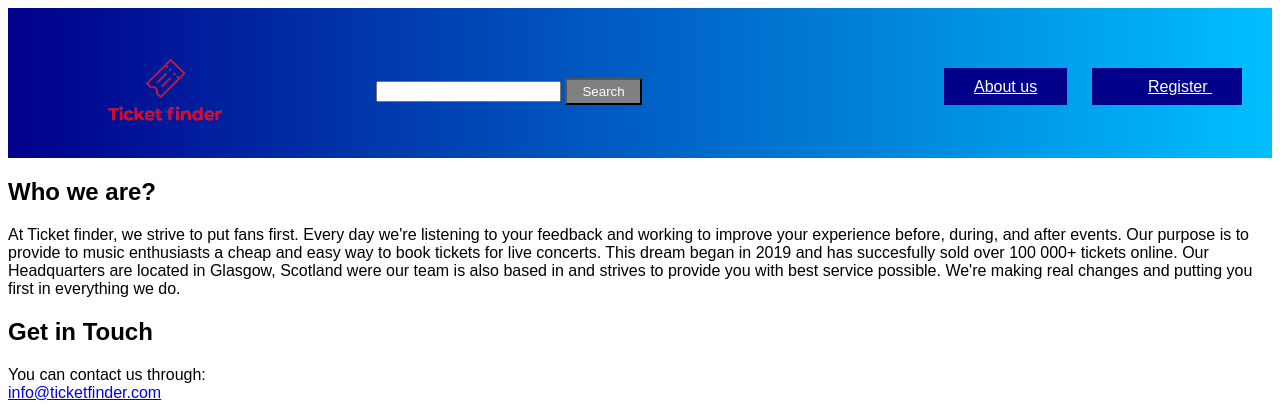
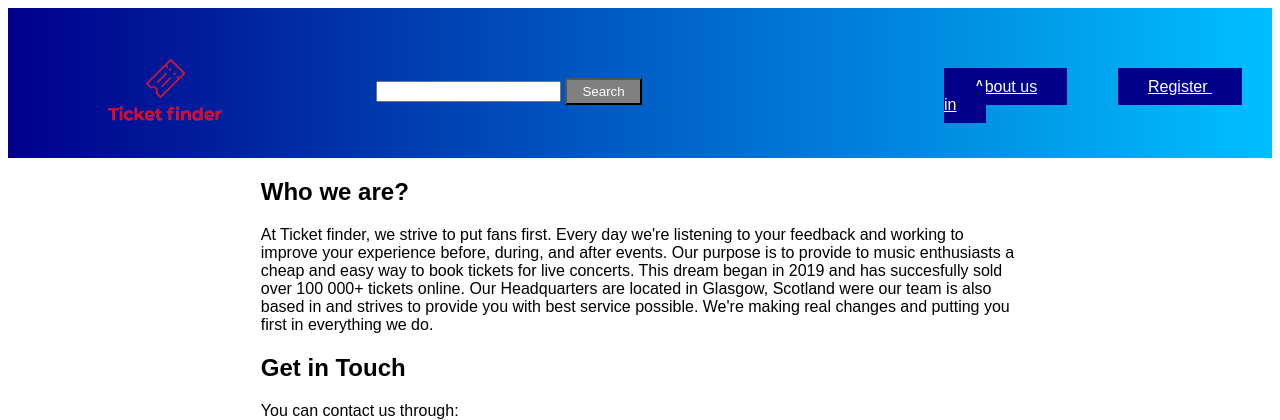
Before and after one commit to 2572258P/10b, a Django app: page /about/ in a window 1280 px wide; the page is wider, and only the part inside the window is pictured. Shown: the top 420 px of that part. Run offline with Django 3.2, Linux system fonts and the light colour scheme.

Commit message:
about page aligned center

```diff
--- a/templates/concert/about.html
+++ b/templates/concert/about.html
@@ -4,21 +4,28 @@
 About Rango
 {% endblock %}
 
+{% block style_block %}
+    .center{
+	width:60%;
+	margin-left:20%;
+	align: left;
+
+	}
+{% endblock %}
 
 {% block body_block %}
-<div title= " About"></div>
+<div title= " About" class ="center">
 	<h2>Who we are?</h2>
-	<div class = "centered" >
+	<div >
 		<p>At Ticket finder, we strive to put fans first. Every day we're listening to your feedback and working to improve your experience before, during, and after events.
 		Our purpose is to provide to music enthusiasts a cheap and easy way to book tickets for live concerts. This dream began in 2019 and has succesfully sold over 100 000+ tickets online.
 		Our Headquarters are located in Glasgow, Scotland were our team is also based in and strives to provide you with best service possible. We're making real changes and putting you first in everything we do.<br/> </p>
 	</div>
 </div>
-<div title = "Contact">
-
-<h2>Get in Touch</h2>
-<p> You can contact us through: <br/> <a href="mailto:info@ticketfinder.com">info@ticketfinder.com</a> </p>
-
+<div title = "Contact" class= "center">
+	<h2>Get in Touch</h2>
+	<p> You can contact us through: <br/> <a href="mailto:info@ticketfinder.com">info@ticketfinder.com</a> </p>
+</div>
 
 
 {% endblock %}
--- a/templates/concert/base.html
+++ b/templates/concert/base.html
@@ -67,15 +67,28 @@
         flex:1;
         padding-top:0px;
     }
+
+
 	#topNarrowButton{
+		margin-right:10%;
 		underline:none;
 		background-color: #00008B;
 		color: #fff;
 		cursor: pointer;
 		padding: 10px 30px;
 	}
+
 	#topNarrowButton1{
-		margin-right:20px;
+		margin-right:15%;
+		underline:none;
+		background-color: #00008B;
+		color: #fff;
+		cursor: pointer;
+		padding: 10px 30px;
+	}
+
+	#topNarrowButton2{
+		margin-right:20%;
 		underline:none;
 		background-color: #00008B;
 		color: #fff;
@@ -170,12 +183,12 @@
           </div>
           <div class="topNarrow">
               {% block top4_block %}
-			  <a href="{% url 'concert:about' %}" id="topNarrowButton1"> About us</a>
+			  <a href="{% url 'concert:about' %}" id="topNarrowButton2"> About us</a>
                 {% if user.is_authenticated %}
 
-                    <a href="{% url 'concert:signout' %}" id="topNarrowButton">Sign out</a>
+                    <a href="{% url 'concert:signout' %}" id="topNarrowButton1">Sign out</a>
                 {% else %}
-                    <a href="{% url 'concert:signin' %}" id="topNarrowButton"> Sign in</a>
+                    <a href="{% url 'concert:signin' %}" id="topNarrowButton1"> Sign in</a>
                 {% endif %}
               {% endblock %}
           </div>
```
